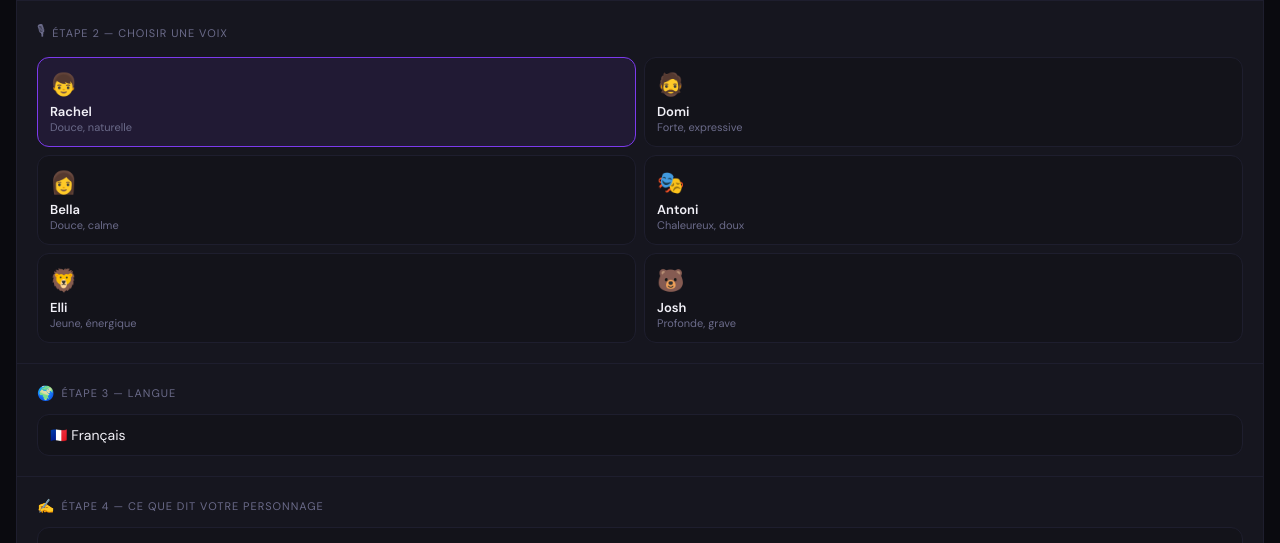
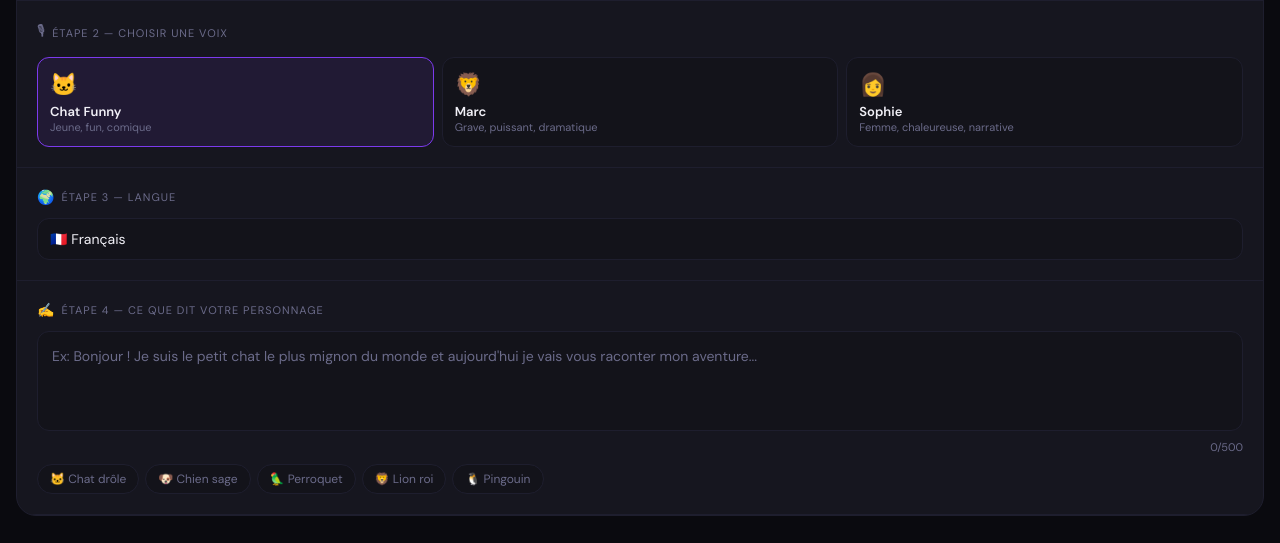
Before and after one commit to frisbiefr-coder/gladiator.ai, a website: page studio.html in a window 1280 px wide. Shown: the part 558-1101 px from the top of the page. Drawn offline with Linux system fonts and the light colour scheme.

Commit message:
Update studio.html

```diff
--- a/studio.html
+++ b/studio.html
@@ -64,7 +64,7 @@ body{background:var(--bg);color:var(--text);font-family:'DM Sans',sans-serif;min
 #fileInput{display:none;}
 
 /* VOICE OPTIONS */
-.voice-grid{display:grid;grid-template-columns:1fr 1fr;gap:8px;}
+.voice-grid{display:grid;grid-template-columns:1fr 1fr 1fr;gap:8px;}
 .voice-card{background:var(--surface);border:1.5px solid var(--border);border-radius:12px;padding:12px;cursor:pointer;transition:all 0.2s;}
 .voice-card.selected{border-color:var(--accent);background:rgba(124,58,237,0.1);}
 .voice-emoji{font-size:22px;margin-bottom:4px;}
@@ -192,35 +192,20 @@ body{background:var(--bg);color:var(--text);font-family:'DM Sans',sans-serif;min
   <div class="card-section">
     <div class="section-label"><span>🎙</span> Étape 2 — Choisir une voix</div>
     <div class="voice-grid">
-      <div class="voice-card selected" onclick="selectVoice(this,'21m00Tcm4TlvDq8ikWAM')">
-        <div class="voice-emoji">👦</div>
-        <div class="voice-name">Rachel</div>
-        <div class="voice-desc">Douce, naturelle</div>
+      <div class="voice-card selected" onclick="selectVoice(this,'E4FyMTjc8kqFCpto4KQC')">
+        <div class="voice-emoji">🐱</div>
+        <div class="voice-name">Chat Funny</div>
+        <div class="voice-desc">Jeune, fun, comique</div>
       </div>
-      <div class="voice-card" onclick="selectVoice(this,'AZnzlk1XvdvUeBnXmlld')">
-        <div class="voice-emoji">🧔</div>
-        <div class="voice-name">Domi</div>
-        <div class="voice-desc">Forte, expressive</div>
+      <div class="voice-card" onclick="selectVoice(this,'a0uftOTnKSLwJ6CdwHPs')">
+        <div class="voice-emoji">🦁</div>
+        <div class="voice-name">Marc</div>
+        <div class="voice-desc">Grave, puissant, dramatique</div>
       </div>
-      <div class="voice-card" onclick="selectVoice(this,'EXAVITQu4vr4xnSDxMaL')">
+      <div class="voice-card" onclick="selectVoice(this,'InzG5DL3dmXzkFz9YpjI')">
         <div class="voice-emoji">👩</div>
-        <div class="voice-name">Bella</div>
-        <div class="voice-desc">Douce, calme</div>
-      </div>
-      <div class="voice-card" onclick="selectVoice(this,'ErXwobaYiN019PkySvjV')">
-        <div class="voice-emoji">🎭</div>
-        <div class="voice-name">Antoni</div>
-        <div class="voice-desc">Chaleureux, doux</div>
-      </div>
-      <div class="voice-card" onclick="selectVoice(this,'MF3mGyEYCl7XYWbV9V6O')">
-        <div class="voice-emoji">🦁</div>
-        <div class="voice-name">Elli</div>
-        <div class="voice-desc">Jeune, énergique</div>
-      </div>
-      <div class="voice-card" onclick="selectVoice(this,'TxGEqnHWrfWFTfGW9XjX')">
-        <div class="voice-emoji">🐻</div>
-        <div class="voice-name">Josh</div>
-        <div class="voice-desc">Profonde, grave</div>
+        <div class="voice-name">Sophie</div>
+        <div class="voice-desc">Femme, chaleureuse, narrative</div>
       </div>
     </div>
   </div>
@@ -324,7 +309,7 @@ body{background:var(--bg);color:var(--text);font-family:'DM Sans',sans-serif;min
 </div>
 
 <script>
-let selectedVoiceId = '21m00Tcm4TlvDq8ikWAM';
+let selectedVoiceId = 'E4FyMTjc8kqFCpto4KQC';
 let uploadedImageFile = null;
 let generatedAudioBlob = null;
 let generatedAudioUrl = null;
@@ -338,10 +323,10 @@ const PRESETS = {
 };
 
 const EXAMPLES = {
-  chat: {text: "Miaou ! Je suis le chat le plus philosophe du quartier. Aujourd'hui j'ai médité 12 heures devant mon bol vide. La vie est une illusion.", voice: '21m00Tcm4TlvDq8ikWAM'},
-  chien: {text: "Bonjour ! C'est moi, le meilleur chien du monde ! Aujourd'hui j'ai appris une leçon importante : toujours agiter la queue en premier, poser des questions ensuite.", voice: 'MF3mGyEYCl7XYWbV9V6O'},
-  lion: {text: "Je suis le roi de la savane. Mon rugissement fait trembler la terre. Mais entre nous... j'ai un peu peur des souris. Chut, ne le dites à personne.", voice: 'TxGEqnHWrfWFTfGW9XjX'},
-  perroquet: {text: "Coucou ! Polly veut parler ! J'ai entendu que tu as dit quelque chose d'intéressant hier. Je vais le répéter à tout le monde. C'est mon métier.", voice: 'MF3mGyEYCl7XYWbV9V6O'}
+  chat: {text: "Miaou ! Je suis le chat le plus philosophe du quartier. Aujourd'hui j'ai médité 12 heures devant mon bol vide. La vie est une illusion.", voice: 'E4FyMTjc8kqFCpto4KQC'},
+  chien: {text: "Bonjour ! C'est moi, le meilleur chien du monde ! Aujourd'hui j'ai appris une leçon importante : toujours agiter la queue en premier, poser des questions ensuite.", voice: 'E4FyMTjc8kqFCpto4KQC'},
+  lion: {text: "Je suis le roi de la savane. Mon rugissement fait trembler la terre. Mais entre nous... j'ai un peu peur des souris. Chut, ne le dites à personne.", voice: 'a0uftOTnKSLwJ6CdwHPs'},
+  perroquet: {text: "Coucou ! Polly veut parler ! J'ai entendu que tu as dit quelque chose d'intéressant hier. Je vais le répéter à tout le monde. C'est mon métier.", voice: 'E4FyMTjc8kqFCpto4KQC'}
 };
 
 function selectVoice(el, voiceId) {
```
